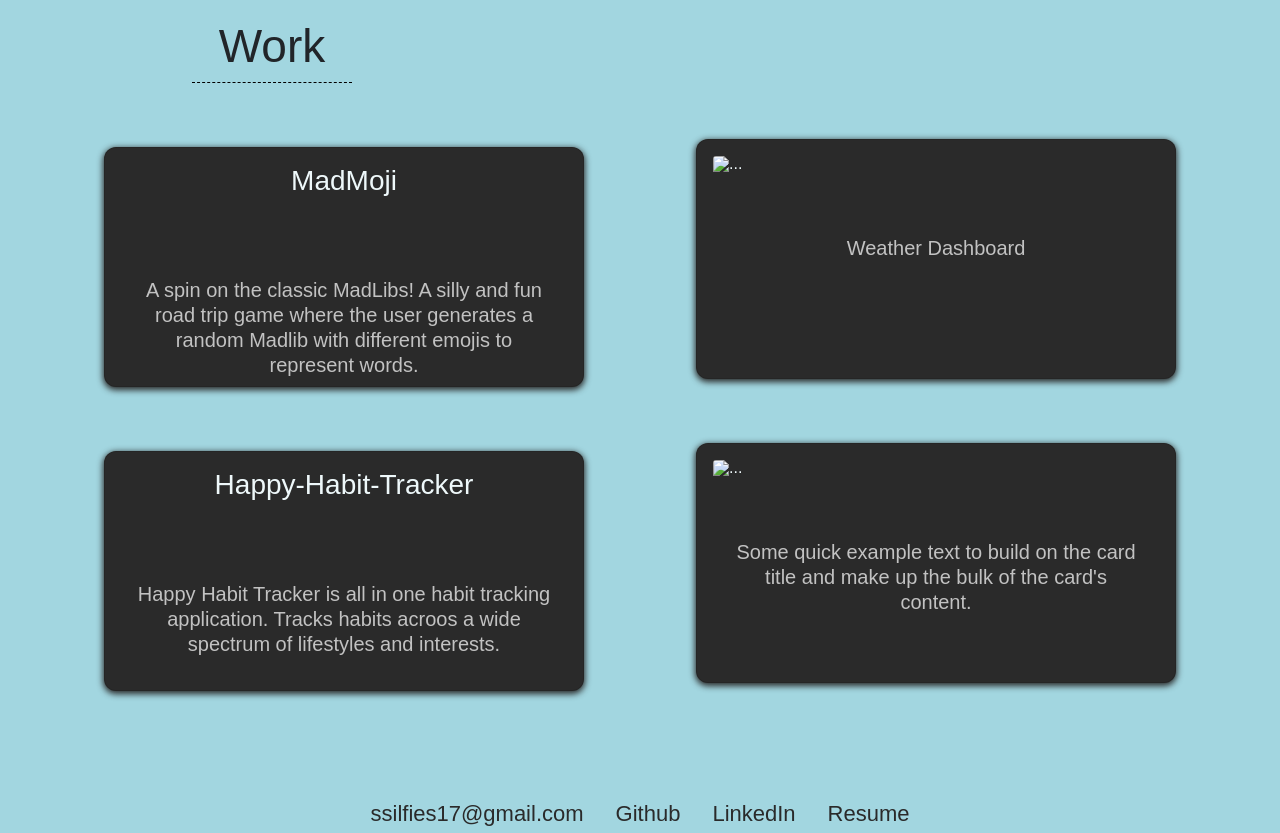
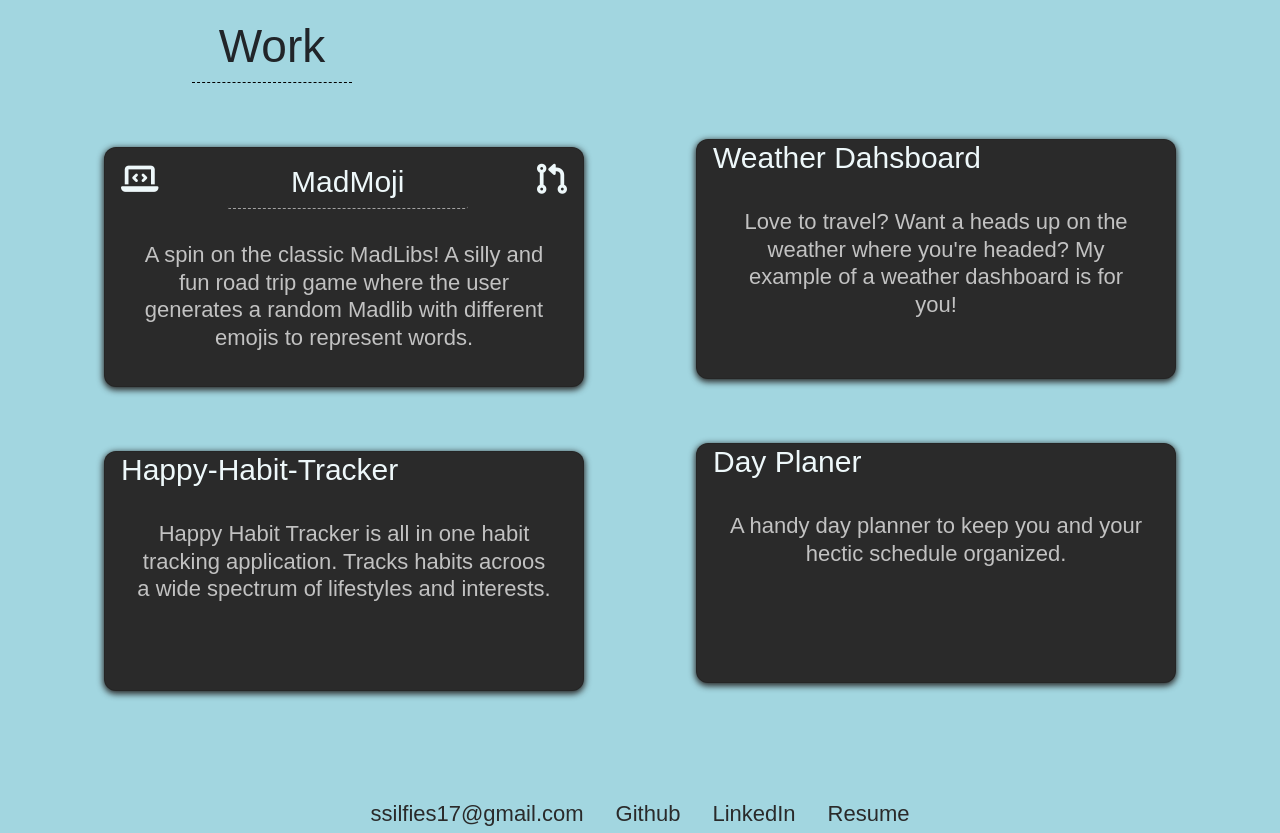
Before and after one commit to ssilfies17/Portfolio, a plain HTML site: page index.html in a window 1280 px wide. Shown: the part 1174-2007 px from the top of the page. Drawn offline with nearby package versions, Linux system fonts and the light colour scheme; a web font is replaced by a local one.

Commit message:
Work example card development. Live application and repository links connected.

```diff
--- a/Assets/css/style.css
+++ b/Assets/css/style.css
@@ -1,3 +1,12 @@
+a {
+    color: inherit;
+    text-decoration: none;
+}
+
+a:hover {
+    color: inherit;
+}
+
 body {
     background-color: #a2d6e0 ;
     font-family: 'Smooch Sans', sans-serif;
@@ -109,6 +118,7 @@ body {
  .card {
      margin: 1rem;
      padding: 1rem;
+     padding-top: 0rem;
      width: 30rem;
      height: 15rem;
      background-color: #2a2a2a;
@@ -122,16 +132,37 @@ body {
     }
 
  .card-title {
-     font-size: 28px;
+     font-size: 30px;
      text-align: center;
+     display: flex;
+     justify-content: space-between;
  }
+
+ .titleText {
+     padding-left: 4rem;
+     padding-right: 4rem;
+     padding-bottom: .5rem;
+     padding-top: 1rem;
+     border-bottom: 1.5px dashed #a2a2a2;
+     border-radius: 3px;
+ }
+
+ .fa-code-pull-request {
+     color: #eef8fa;
+     padding-top: 1rem;
+ }
+
+ .fa-laptop-code {
+    color: #eef8fa;
+    padding-top: 1rem;
+}
 
  .card-body {
      color: #c2c2c2;
-     font-size: 20px;
+     font-size: 22px;
      line-height: 1.25;
      text-align: center;
-     margin-top: 3rem;
+     margin-top: 0rem;
  }
 
  #card4 {
@@ -234,13 +265,13 @@ body {
     }
 
     .card {
-        width: 24rem;
-        height: 12rem;
+        width: 25rem;
+        height: 14rem;
         margin: 2rem;
     }
 
     .card-body {
-        margin-top: 1rem;
+        margin-top: .5rem;
     }
 
     #logo {
--- a/index.html
+++ b/index.html
@@ -9,6 +9,7 @@
     <link rel="preconnect" href="https://fonts.googleapis.com">
     <link rel="preconnect" href="https://fonts.gstatic.com" crossorigin>
     <link href="https://fonts.googleapis.com/css2?family=Smooch+Sans:wght@300;500;700&display=swap" rel="stylesheet">
+    <script src="https://kit.fontawesome.com/1cebe007f3.js" crossorigin="anonymous"></script>
     <link rel="stylesheet" href="Assets\css\reset.css">
     <link rel="stylesheet" href="Assets\css\style.css">
 </head>
@@ -67,38 +68,60 @@
     <div class="workCards">
         <div class="row1">
             <div class="card" id="card1">
-                <div class="card-title">
-                    <h1>MadMoji</h1>
+                <div class="col card-title">
+                    <a href="https://svellucci18.github.io/madMoji/" target="_blank">
+                        <i class="fa-solid fa-laptop-code" alt="Live Application link" title="Live Application"></i>
+                    </a>
+                    <h1 class="titleText">MadMoji</h1>
+
+                    <a href="https://github.com/svellucci18/madMoji" target="_blank">
+                        <i class="fa-solid fa-code-pull-request" alt="Github Repository link" title="Github Repository"></i>
+                    </a>
                 </div>
                 <div class="card-body">
                     <p class="card-text">A spin on the classic MadLibs! A silly and fun road trip game where the user generates a random Madlib with different emojis to represent words.</p>
                 </div>
             </div>
 
+        <a href="https://happy-habit-tracker-app.herokuapp.com/" target="_blank">
+            <div class="card" id="card2">
 
-            <div class="card" id="card2">
                 <div class="card-title">
                     <h1>Happy-Habit-Tracker</h1>
                 </div>
                     <div class="card-body">
                         <p class="card-text">Happy Habit Tracker is all in one habit tracking application. Tracks habits acroos a wide spectrum of lifestyles and interests.</p>
                     </div>
+
+
             </div>
+        </a>
         </div>
+
         <div class="row2">
+        <a href="https://ssilfies17.github.io/Unit6hw/" target="_blank">
             <div class="card" id="card3">
-                    <img src="..." class="card-img-top" alt="...">
+                <div class="card-title">
+                    <h1>Weather Dahsboard</h1>
+                </div>
+
                     <div class="card-body">
-                        <p class="card-text">Weather Dashboard</p>
+                        <p class="card-text">Love to travel? Want a heads up on the weather where you're headed? My example of a weather dashboard is for you!</p>
                     </div>
             </div>
+        </a>
 
+        <a href="https://ssilfies17.github.io/Unit5hw/" target="_blank">
             <div class="card" id="card4">
-                    <img src="..." class="card-img-top" alt="...">
+                <div class="card-title">
+                    <h1>Day Planer</h1>
+                </div>
+
                     <div class="card-body">
-                        <p class="card-text">Some quick example text to build on the card title and make up the bulk of the card's content.</p>
+                        <p class="card-text">A handy day planner to keep you and your hectic schedule organized.</p>
                     </div>
             </div>
+        </a>
         </div>
     </div>
 
```
Also changed, not shown: Assets/js/index.js (added).
